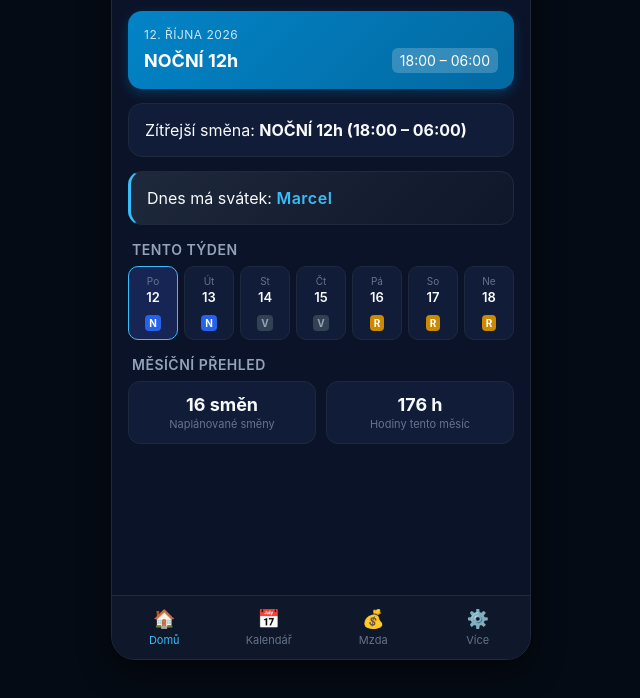
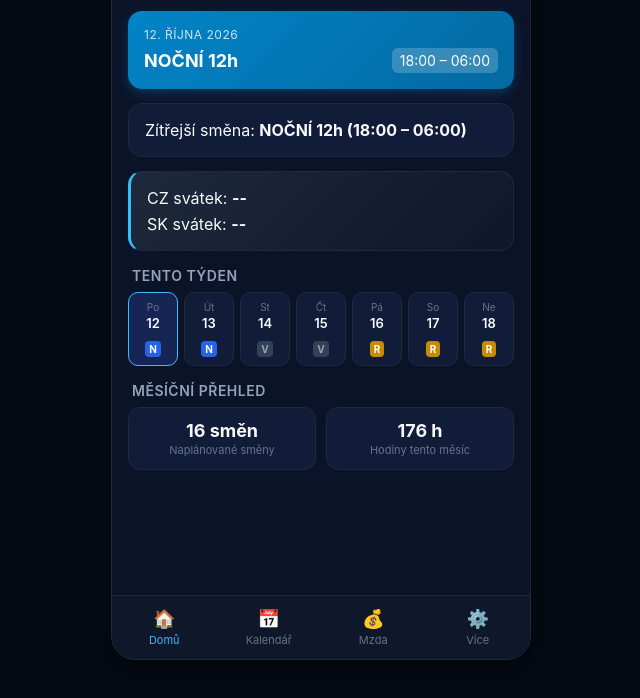
Before and after one commit to patrik200291/shiftik, a plain HTML site: page index.html in a window 1280 px wide. Shown: the part 100-798 px from the top of the page, without its empty margins (319-959 px from the left). Drawn offline with Linux system fonts and the light colour scheme.

Commit message:
Update index.html

```diff
--- a/index.html
+++ b/index.html
@@ -45,11 +45,15 @@
         </div>
 
        <div class="card info-card nameday-card">
-  <div class="info-row">
-    <span>Dnes má svátek: </span>
-    <strong id="nameday-today">--</strong>
-  </div>
-</div>
+          <div class="info-row" style="margin-bottom: 6px;">
+            <span>CZ svátek: </span>
+            <strong id="nameday-cz">--</strong>
+          </div>
+          <div class="info-row">
+            <span>SK svátek: </span>
+            <strong id="nameday-sk">--</strong>
+          </div>
+        </div>
 
         <div id="tomorrow-note-card" class="card note-card" style="display: none;">
           <div class="date-label">📌 Zítřejší poznámka</div>
```
